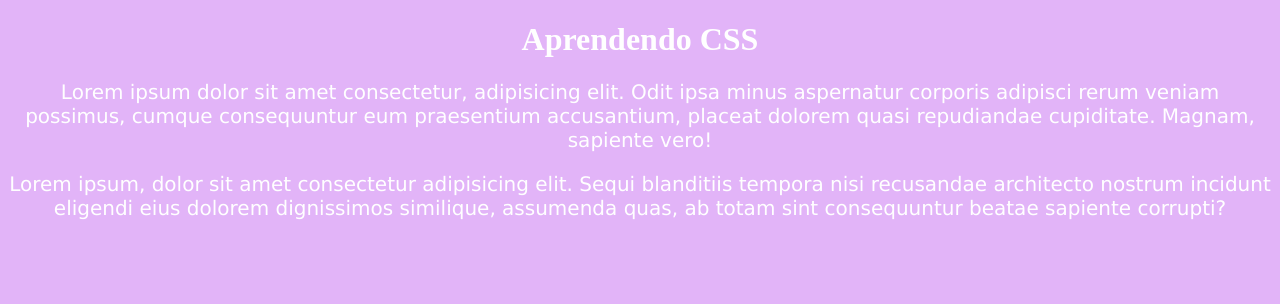
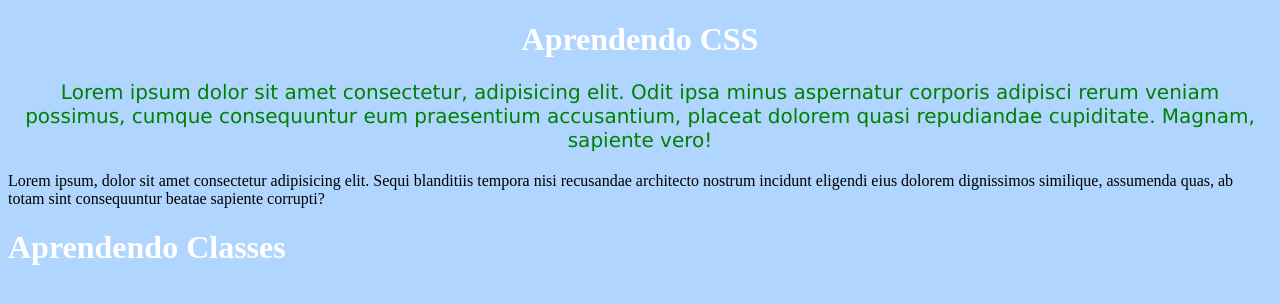
Before and after one commit to Bia-sol/aprendendoCSS, a plain HTML site: page index.html in a window 1280 px wide. Drawn offline with Linux system fonts and the light colour scheme.

Commit message:
commit-css

```diff
--- a/index.html
+++ b/index.html
@@ -9,10 +9,12 @@
 </head>
 <body>
 
-    <h1 style="text-align: center;">Aprendendo CSS</h1>
+    <h1 class="center">Aprendendo CSS</h1>
 
-    <P>Lorem ipsum dolor sit amet consectetur, adipisicing elit. Odit ipsa minus aspernatur corporis adipisci rerum veniam possimus, cumque consequuntur eum praesentium accusantium, placeat dolorem quasi repudiandae cupiditate. Magnam, sapiente vero!</P>
+    <P id="para" class="center fonte-verde">Lorem ipsum dolor sit amet consectetur, adipisicing elit. Odit ipsa minus aspernatur corporis adipisci rerum veniam possimus, cumque consequuntur eum praesentium accusantium, placeat dolorem quasi repudiandae cupiditate. Magnam, sapiente vero!</P>
     <p>Lorem ipsum, dolor sit amet consectetur adipisicing elit. Sequi blanditiis tempora nisi recusandae architecto nostrum incidunt eligendi eius dolorem dignissimos similique, assumenda quas, ab totam sint consequuntur beatae sapiente corrupti?</p>
+
+<h1>Aprendendo Classes</h1>
 
 </body>
 </html>
--- a/style.css
+++ b/style.css
@@ -1,15 +1,19 @@
 body {
-    background-color: rgb(226, 180, 248);
+    background-color: rgb(176, 213, 255);
   }
 
   h1 {
     color: white;
+
+  }
+  .center {
     text-align: center;
-  }
+ }
 
-  p {
-        color: rgb(255, 255, 255);
-        text-align: center;
+ .fonte-verde {
+    color: green;
+ }
+  #para {
 
     font-family: verdana;
     font-size: 20px;
```
